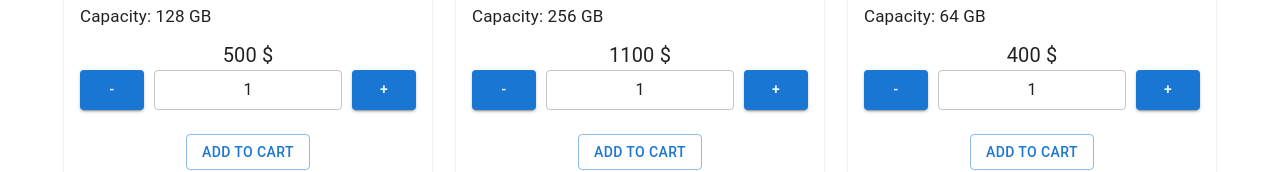
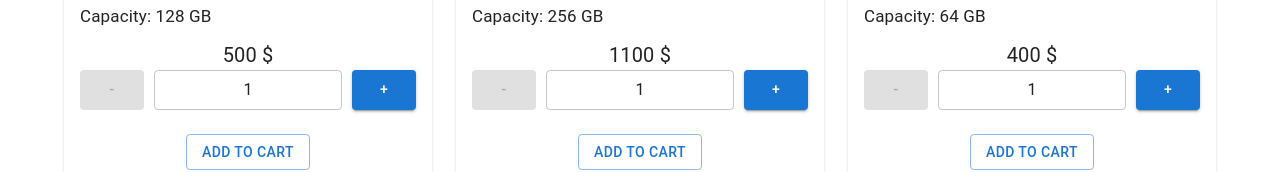
Before and after one commit to cherstvie/react-skillup-2510, a React (Create React App) app: page / in a window 1280 px wide. Shown: the part 477-649 px from the top of the page. Built offline with nearby package versions, Linux system fonts and the light colour scheme.

Commit message:
added count using useState(hooks)

```diff
--- a/src/components/Products/ProductsListItem.js
+++ b/src/components/Products/ProductsListItem.js
@@ -5,7 +5,7 @@ import {
     Button,
     TextField,
 } from '@mui/material'
-import React from 'react'
+import React, { useState } from 'react'
 import './ProductsListItem.css'
 import PropTypes from 'prop-types'
 
@@ -17,6 +17,16 @@ export const ProductsListItem = ({
     price,
     image,
 }) => {
+    const [count, setCount] = useState(1)
+
+    const onDecrementClick = () => {
+        setCount(count - 1)
+    }
+
+    const onIncrementClick = () => {
+        setCount(count + 1)
+    }
+
     return (
         <>
             <Card>
@@ -32,9 +42,21 @@ export const ProductsListItem = ({
                     </div>
                     <div className="product-price">{price} $</div>
                     <div className="product-quantity">
-                        <Button variant="contained">-</Button>
-                        <TextField size="small" value="1" />
-                        <Button variant="contained">+</Button>
+                        <Button
+                            variant="contained"
+                            onClick={onDecrementClick}
+                            disabled={count <= 1}
+                        >
+                            -
+                        </Button>
+                        <TextField size="small" value={count} />
+                        <Button
+                            variant="contained"
+                            onClick={onIncrementClick}
+                            disabled={count >= 10}
+                        >
+                            +
+                        </Button>
                     </div>
                 </CardContent>
                 <CardActions className="wrap-btn-add-to-cart">
```
